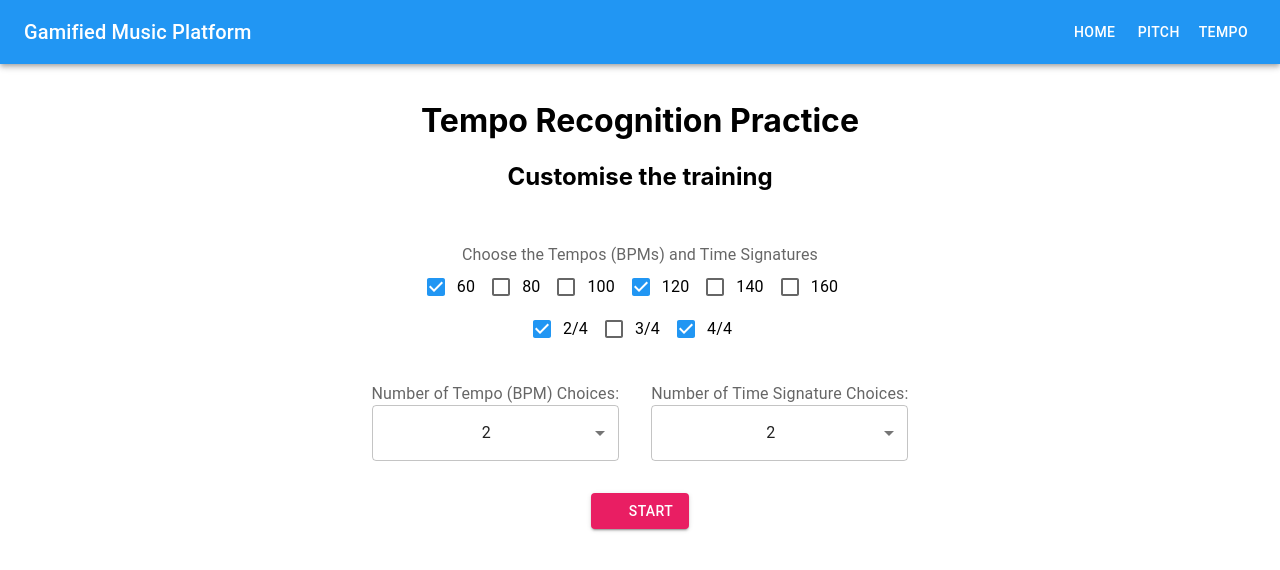
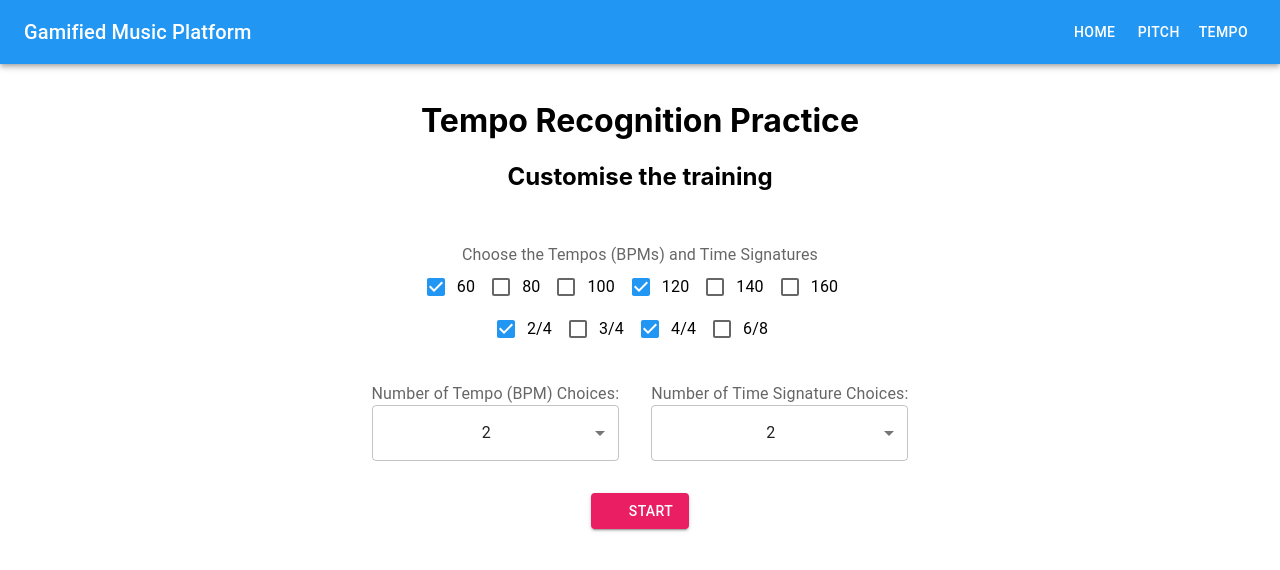
Before and after one commit to andrewvalletta/DissertationRepo, a React (Vite) app: page /Tempo in a window 1280 px wide. Shown: the top 570 px of the page. Built offline with nearby package versions, Linux system fonts and the light colour scheme; some icons are missing.

Commit message:
Tempo Added 6/8 Time Signature

```diff
--- a/src/components/TempoTrainer.jsx
+++ b/src/components/TempoTrainer.jsx
@@ -171,8 +171,8 @@ class TempoTrainer extends Component {
             //    [60,   80,   100,   120,   140,   160]
             bpms: [true, false, false, true, false, false],
 
-            //              ['2/4', '3/4', '4/4']
-            timeSignatures: [true, false, true],
+            //              ['2/4', '3/4', '4/4', '6/8']
+            timeSignatures: [true, false, true, false],
 
             isLoaded: true,
             isStarted: false,
--- a/src/constants/TEMPOS.js
+++ b/src/constants/TEMPOS.js
@@ -1,5 +1,5 @@
 export const BPMS = [60, 80, 100, 120, 140, 160];
-export const TIME_SIGNATURES = ['2/4', '3/4', '4/4'];
+export const TIME_SIGNATURES = ['2/4', '3/4', '4/4', '6/8'];
 
 export default {
     BPMS,
```
